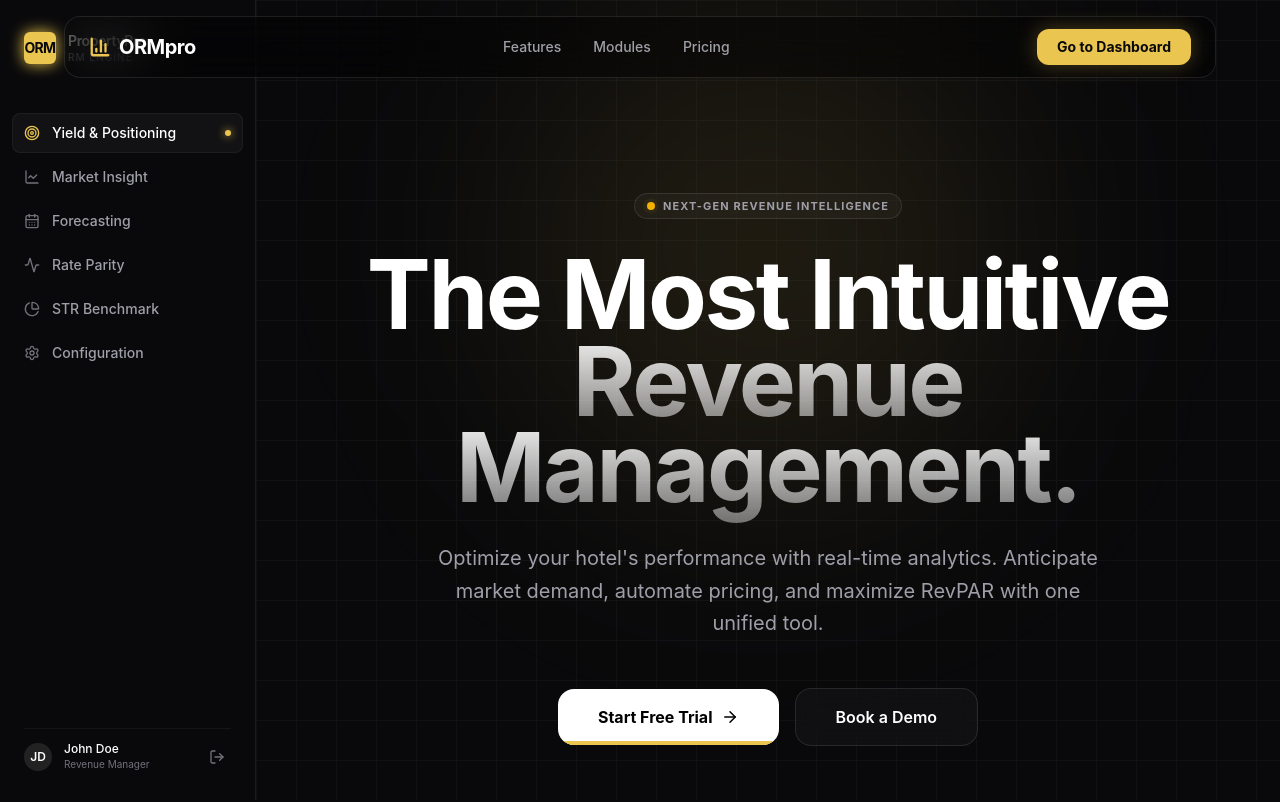
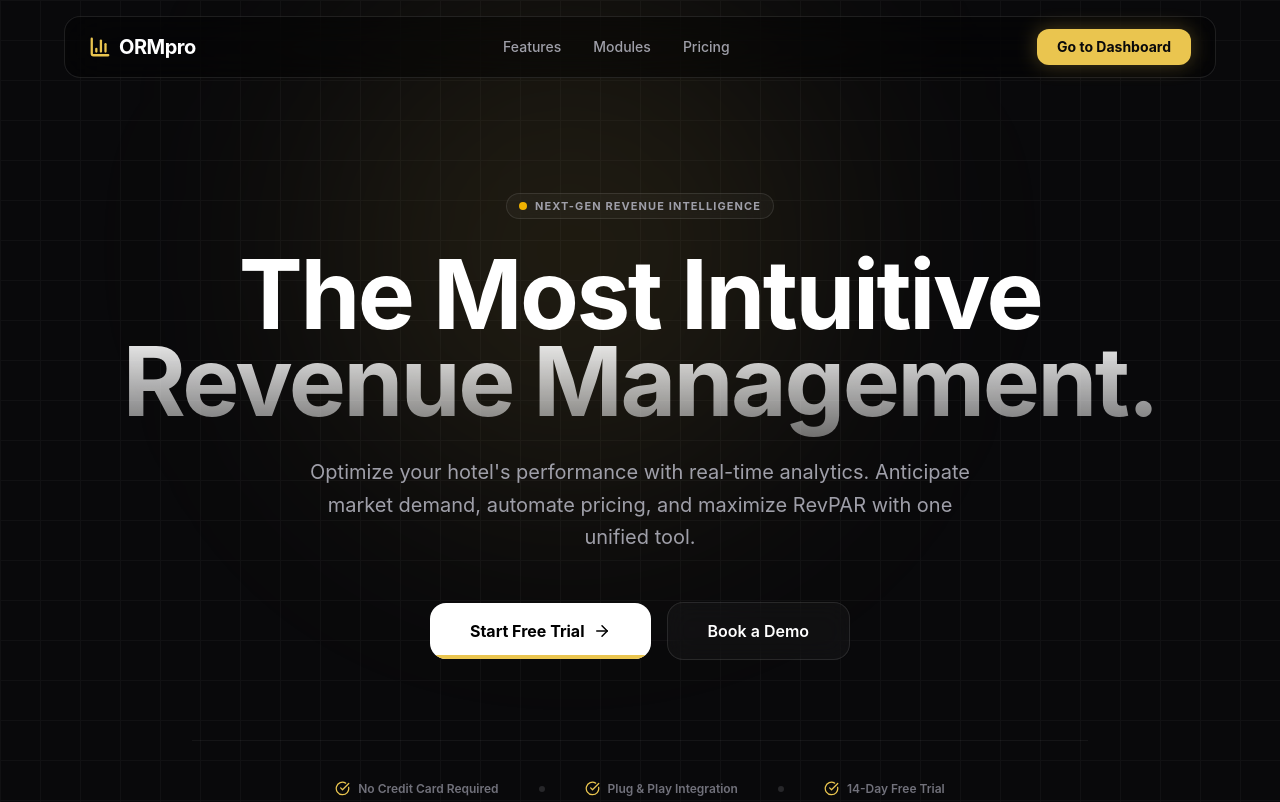
Before and after one commit to oguzatasoy2-hue/rm-dashboard-pro, a Next.js app: page / in a window 1280 px wide. Shown: the top 802 px of the page. Built offline with nearby package versions, Linux system fonts and the light colour scheme.

Commit message:
Emergency Fix: Separate Landing Page Layout from Dashboard Styles

```diff
--- a/src/app/layout.tsx
+++ b/src/app/layout.tsx
@@ -31,7 +31,7 @@ export default function RootLayout({
 }>) {
     return (
         <html lang="en" suppressHydrationWarning>
-            <body className={`${geistSans.variable} ${geistMono.variable} antialiased bg-[#09090B] text-white flex h-screen overflow-hidden`}>
+            <body className={`${geistSans.variable} ${geistMono.variable} antialiased bg-[#09090B] text-white`}>
                 <ClientLayoutWrapper>{children}</ClientLayoutWrapper>
                 <Analytics />
             </body>
--- a/src/components/layout/ClientLayoutWrapper.tsx
+++ b/src/components/layout/ClientLayoutWrapper.tsx
@@ -11,15 +11,15 @@ export default function ClientLayoutWrapper({
 }) {
     const pathname = usePathname();
     const isLoginPage = pathname === "/login";
-    const isLandingPage = pathname === "/landing";
+    const isLandingPage = pathname === "/landing" || pathname === "/";
     const hideSidebar = isLoginPage || isLandingPage;
 
     return (
-        <>
+        <div className={hideSidebar ? "min-h-screen" : "flex h-screen overflow-hidden"}>
             {!hideSidebar && <Sidebar />}
-            <main className="flex-1 overflow-y-auto overflow-x-hidden relative">
+            <main className={hideSidebar ? "" : "flex-1 overflow-y-auto overflow-x-hidden relative"}>
                 {children}
             </main>
-        </>
+        </div>
     );
 }
```
